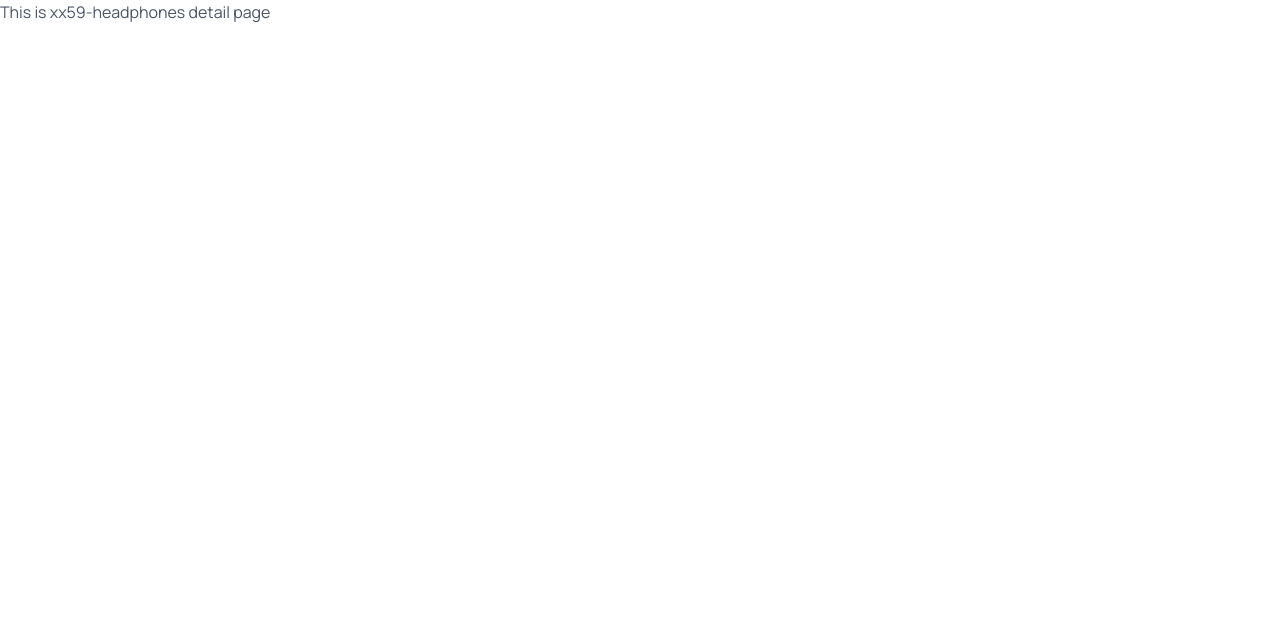
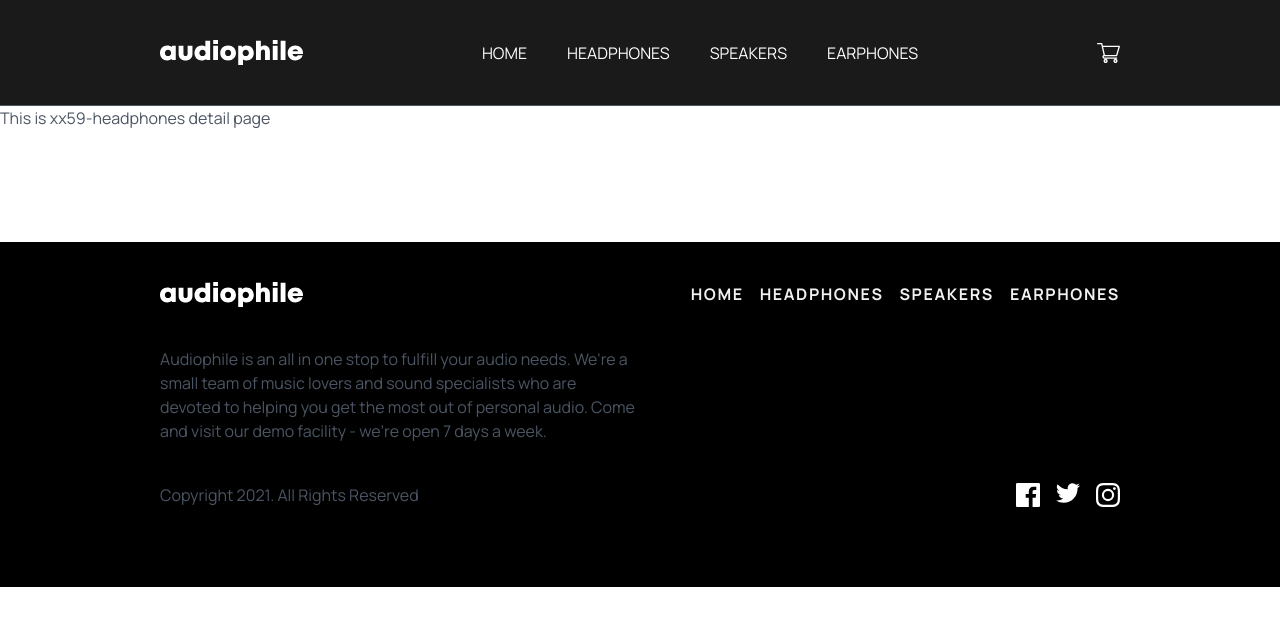
Before and after one commit to bongomin256/audiophile-ecommerce-website, a React (Create React App) app: page /headphones/xx59-headphones in a window 1280 px wide. Shown: the top 626 px of the page. Built offline with nearby package versions, Linux system fonts and the light colour scheme.

Commit message:
created category layout page

```diff
--- a/src/App.js
+++ b/src/App.js
@@ -1,11 +1,11 @@
 //* Pages
-import Home from "./ui/Home";
-import Speakers from "./ui/Speakers";
-import Earphones from "./ui/Earphones";
-import HeadphonesDetailPage from "./components/UiScences/DetailPages/HeadphonesDetailPage";
-
+import Home from "./pages/Home";
+import Speakers from "./pages/Speakers";
+import Earphones from "./pages/Earphones";
+// import HeadphonesDetailPage from "./components/UiScences/HeadphonesDetails/XX99MarkTwoDetail";
+import XX99MarkTwoDetail from "./components/UiScences/HeadphonesDetails/XX99MarkTwoDetail";
 import { BrowserRouter as Router, Routes, Route } from "react-router-dom";
-import Headphones from "./ui/Headphones";
+import Headphones from "./pages/Headphones";
 
 function App() {
   return (
@@ -13,7 +13,7 @@ function App() {
       <Routes>
         <Route path="/" element={<Home />} />
         <Route path="/headphones" element={<Headphones />} />
-        <Route path="/headphones/:id" element={<HeadphonesDetailPage />} />
+        <Route path="/headphones/:id" element={<XX99MarkTwoDetail />} />
         <Route path="/speakers" element={<Speakers />} />
         <Route path="/earphones" element={<Earphones />} />
       </Routes>
--- /dev/null
+++ b/src/components/Shared/Layouts/CategoryLayout.js
@@ -0,0 +1,16 @@
+// import Category from "../Category/CategoryHome";
+import BestGear from "../../Shared/BestGear/BestGear";
+import MainLayout from "../../Shared/Main/Main";
+import Category from "../../Category/CategoryHome";
+
+const CategoryLayout = ({ children }) => {
+  return (
+    <MainLayout>
+      {children}
+      <Category />
+      <BestGear />
+    </MainLayout>
+  );
+};
+
+export default CategoryLayout;
--- a/src/components/UiScences/DetailPages/HeadphonesDetailPage.js
+++ /dev/null
@@ -1,12 +0,0 @@
-import { useParams } from "react-router-dom";
-
-const HeadphonesDetailPage = () => {
-  const { id } = useParams();
-  return (
-    <div>
-      <h2>This is {id} detail page</h2>
-    </div>
-  );
-};
-
-export default HeadphonesDetailPage;
--- a/src/components/UiScences/HeadphoneScence.js
+++ b/src/components/UiScences/HeadphoneScence.js
@@ -3,16 +3,18 @@ import { Link } from "react-router-dom";
 import Category from "../Category/CategoryHome";
 import { ActionButtonSolid } from "../Shared/ActionButtons";
 import BestGear from "../Shared/BestGear/BestGear";
-import MainLayout from "../Shared/Main/Main";
 
 // IMPORTING IMAGES
 import markTwoHeadphonesDesktop from "../../assets/product-xx99-mark-two-headphones/desktop/image-category-page-preview.jpg";
 import markTwoHeadphonesTablet from "../../assets/product-xx99-mark-two-headphones/tablet/image-category-page-preview.jpg";
 import markTwoHeadphonesMobile from "../../assets/product-xx99-mark-two-headphones/mobile/image-category-page-preview.jpg";
 
+//IMPORTING LAYOUT
+import CategoryLayout from "../Shared/Layouts/CategoryLayout";
+
 const HeadphoneScence = () => {
   return (
-    <MainLayout>
+    <CategoryLayout>
       <section className="top-50 mb-[10rem]">
         <div className="text-center bg-black">
           <h2 className="py-10 text-3xl font-semibold text-white uppercase">
@@ -55,16 +57,14 @@ const HeadphoneScence = () => {
                   sound.
                 </p>
               </div>
-              <Link to="/headphones/xx99-mark-one-headphones">
+              <Link to="/headphones/xx99-mark-two-headphones">
                 <ActionButtonSolid>see product</ActionButtonSolid>
               </Link>
             </section>
           </article>
         </section>
       </section>
-      <Category />
-      <BestGear />
-    </MainLayout>
+    </CategoryLayout>
   );
 };
 
--- /dev/null
+++ b/src/components/UiScences/HeadphonesDetails/XX99MarkTwoDetail.js
@@ -0,0 +1,15 @@
+import { useParams } from "react-router-dom";
+import MainLayout from "../../Shared/Main/Main";
+
+import React from "react";
+
+const XX99MarkTwoDetail = () => {
+  const { id } = useParams();
+  return (
+    <MainLayout>
+      <h2>This is {id} detail page</h2>
+    </MainLayout>
+  );
+};
+
+export default XX99MarkTwoDetail;
```
Also changed, not shown: src/pages/Earphones.js (renamed from src/ui/Earphones.js), src/pages/Headphones.js (renamed from src/ui/Headphones.js), src/pages/Home.js (renamed from src/ui/Home.js), src/pages/Speakers.js (added).
